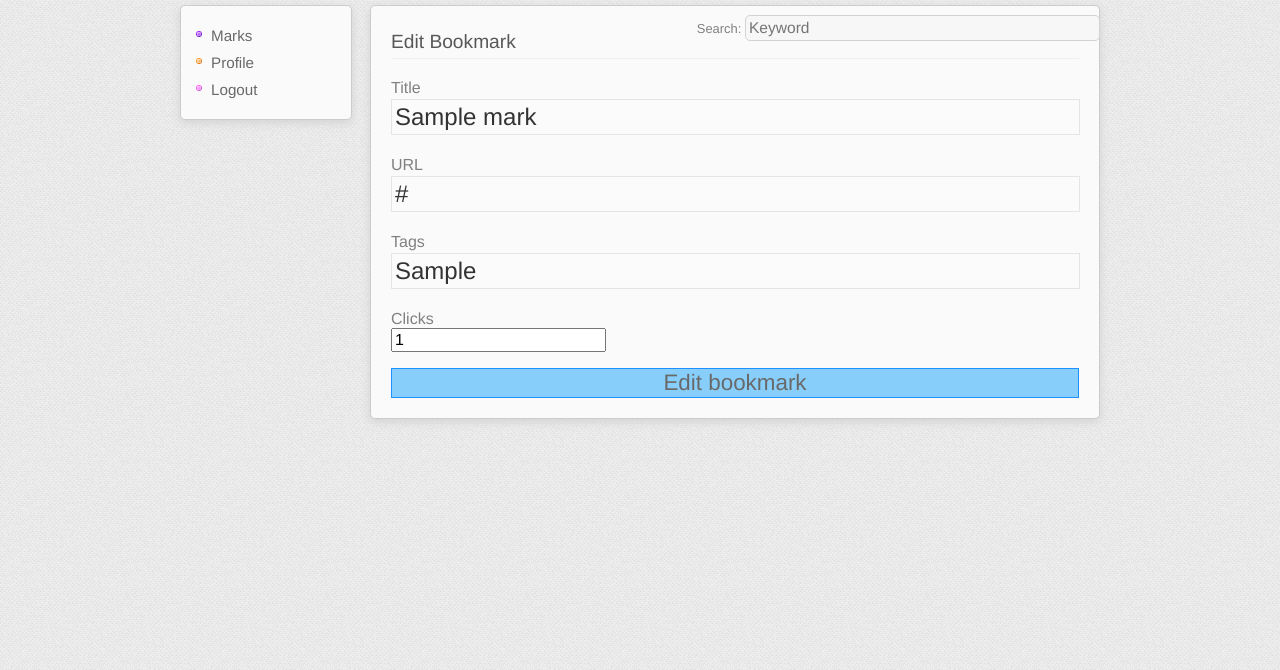
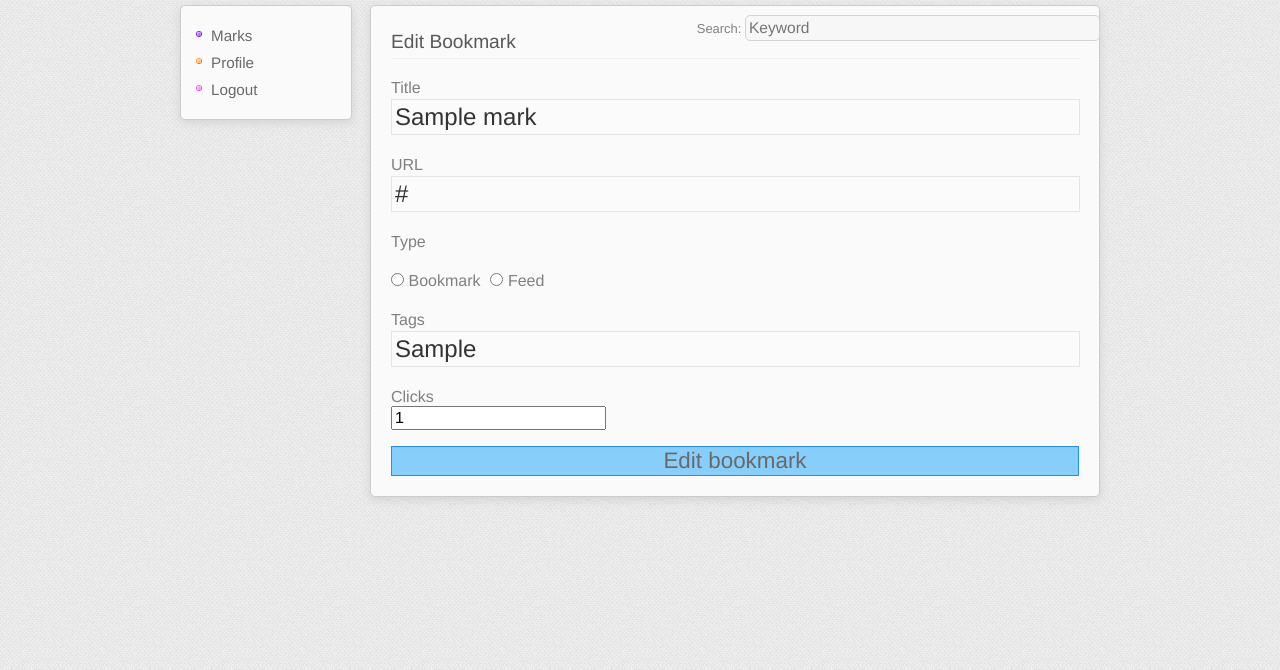
Before and after one commit to plastboks/Flaskmarks, a Flask app: page /mark/edit/1 in a window 1280 px wide. Shown: the part 25-695 px from the top of the page. Run offline with Flask 2, Linux system fonts and the light colour scheme; a user stored in the database is signed in; tables that the repository leaves empty hold one stand-in row (values such as "Sample post"); parts of the project's set-up code (start-up, migrations or seed data) failed here and were passed over.

Commit message:
change type of existing mark
Signed-off-by: Alexander Skjolden <alex@plastboks.net>

```diff
--- a/flaskmarks/templates/mark/edit.html
+++ b/flaskmarks/templates/mark/edit.html
@@ -19,6 +19,13 @@
             {{ form.url(size=20) }}
         </p>
         <p>
+            {% for error in form.type.errors %}
+                <p class="error">{{ error }}</p>
+            {% endfor %}
+            {{ form.type.label() }} <br />
+            {{ form.type() }}
+        </p>
+        <p>
             {% for error in form.tags.errors %}
                 <p class="error">{{ error }}</p>
             {% endfor %}
```
